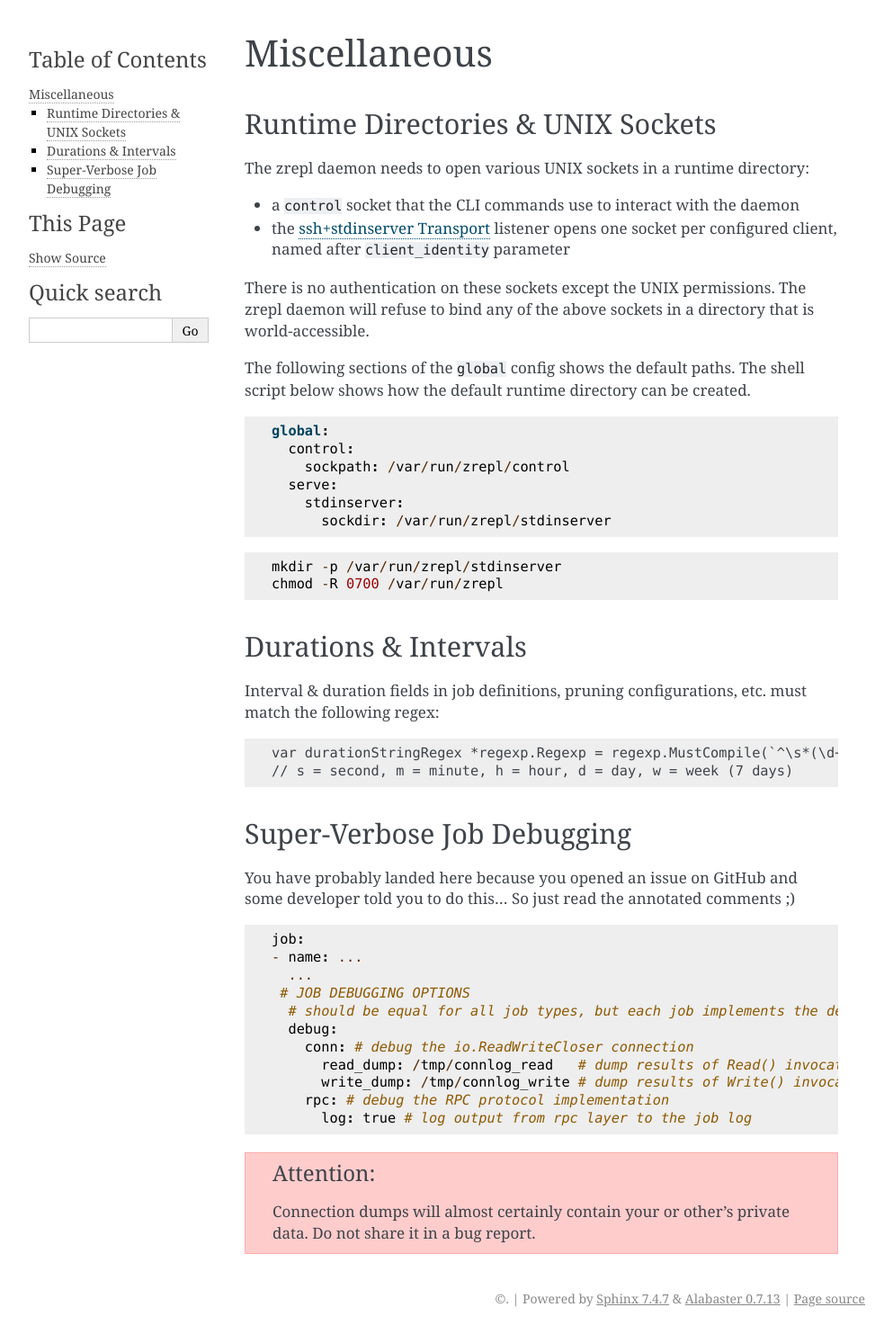
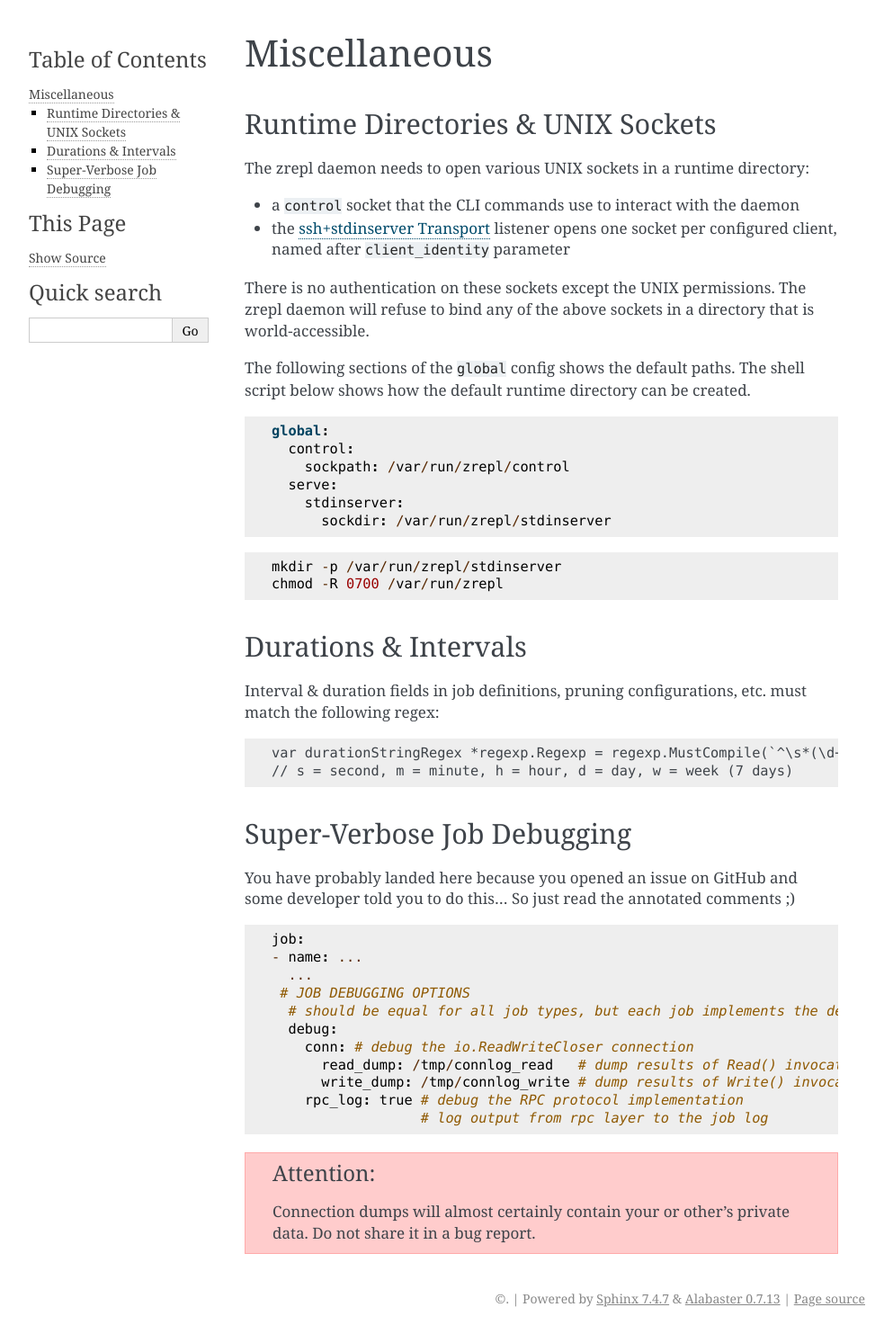
Before and after one commit to zrepl/zrepl, a Sphinx documentation site: the page built from docs/configuration/misc.rst, in a window 1280 px wide. Shown: the whole page at 90% size, without its empty margins (148-1141 px from the left). Built offline with Sphinx 7.4.7, drawn with Linux system fonts in a browser that asks for light colours; pages that are not in the unit, such as notebooks, are missing from menus; the version number could not be read and is left out.

Commit message:
rpc.log should be rpc_log

```diff
--- a/docs/configuration/misc.rst
+++ b/docs/configuration/misc.rst
@@ -62,8 +62,8 @@ So just read the annotated comments ;)
         conn: # debug the io.ReadWriteCloser connection
           read_dump: /tmp/connlog_read   # dump results of Read() invocations to this file
           write_dump: /tmp/connlog_write # dump results of Write() invocations to this file
-        rpc: # debug the RPC protocol implementation
-          log: true # log output from rpc layer to the job log
+        rpc_log: true # debug the RPC protocol implementation
+                      # log output from rpc layer to the job log
 
 .. ATTENTION::
 
```
